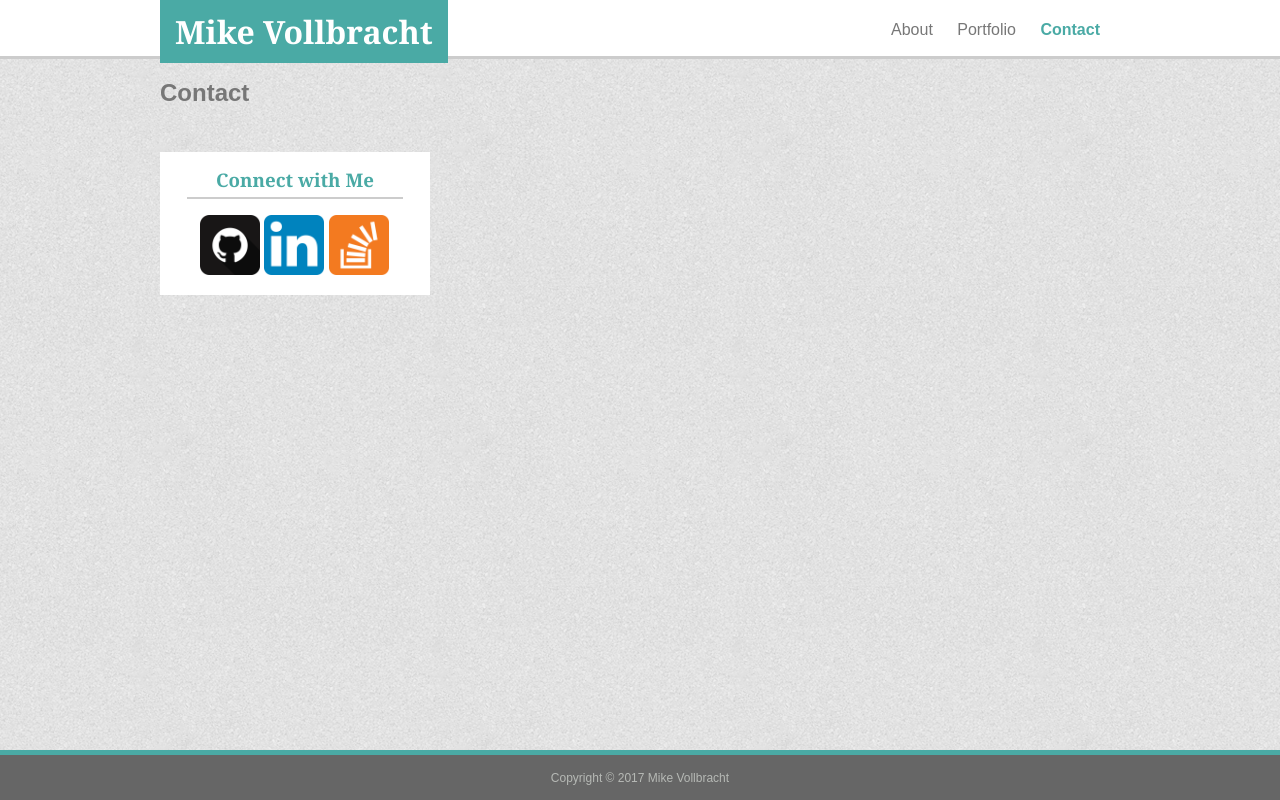
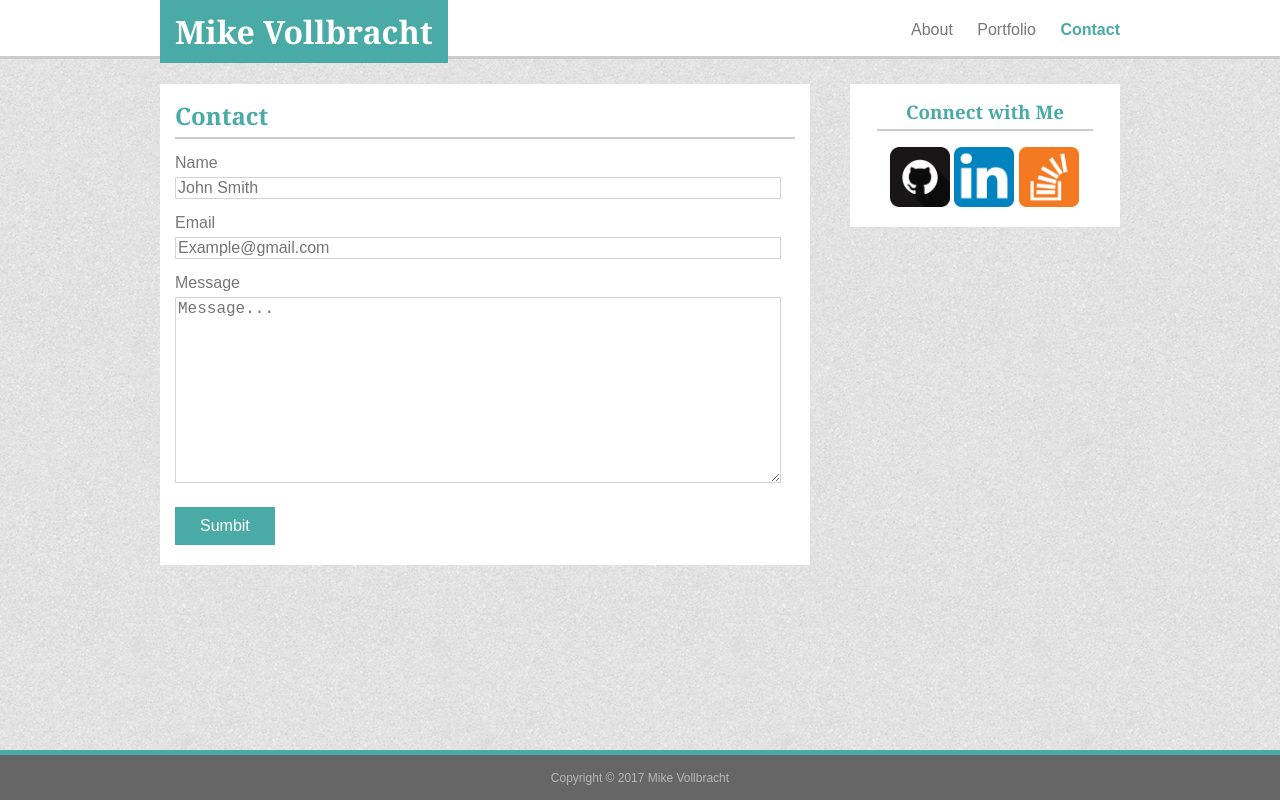
Before and after one commit to mikevollbracht/Basic-Portfolio, a plain HTML site: page contact.html in a window 1280 px wide. Drawn offline with Linux system fonts and the light colour scheme.

Commit message:
Contact page complete

```diff
--- a/assets/css/style.css
+++ b/assets/css/style.css
@@ -34,7 +34,7 @@ header h1 {
 
 header li {
 	display: inline-block;
-	margin: 5px 20px 0px 0px;
+	margin: 5px 0px 0px 20px;
 }
 
 header nav {
@@ -55,7 +55,7 @@ header .current a, header a:hover {
 
 
 /*About*/
-.about {
+.focus {
 	background-color: #ffffff;
 	width: 650px;
 	float: left;
@@ -63,11 +63,11 @@ header .current a, header a:hover {
 	margin-right: 40px;
 }
 
-.about p {
+.focus p {
 	margin: 15px;
 }
 
-.about h2 {
+.focus h2 {
 	padding-bottom: 5px;
 	margin: 15px;
 	border-bottom: solid 2px #cccccc;
@@ -82,7 +82,29 @@ header .current a, header a:hover {
 	margin: 0px 15px 15px 15px;
 }
 
-/*Contact*/
+/* Contact Page */
+
+.focus textarea, .focus form  {
+	margin: -10px 15px 0px 15px;
+
+}
+
+.focus textarea, .focus form input {
+	width: 600px;
+	font-size: 16px;
+	border: solid 1px #D3D3D3;
+}
+
+.button {
+	margin: 20px 15px;
+	padding: 10px 25px;
+	background-color: #4aaaa5;
+	border-style: none;
+	color: #fff;
+	font-size: 16px;
+}
+
+/*Connect With Me*/
 .contact {
 	width: 270px;
 	background-color: #ffffff;
--- a/contact.html
+++ b/contact.html
@@ -11,9 +11,9 @@
 	<header>
 		<div class="container">
 			<div id="title">
-				<h1>
-					Mike Vollbracht
-				</h1>
+
+				<h1>Mike Vollbracht</h1>
+
 			</div>
 
 			<nav>
@@ -28,16 +28,35 @@
 
 	<div class="main-content">
 		<div class="container">
-			<div class="forms">
-				<h2>
-					 Contact
-				</h2>
+			<div class="focus">
+
+				<h2>Contact</h2>
+
+
+				<p>Name</p>
+
+				<form>
+					<input type="text" name="name" placeholder="John Smith">
+				</form>
+
+				<p>Email</p>
+
+				<form>
+					<input type="email" name="email" placeholder="Example@gmail.com">
+				</form>
+
+				<p>Message</p>
+
+				<textarea name="message" placeholder="Message..." rows="10"></textarea>
+
+				<button type="submit" class="button">Sumbit</button>
+
 			</div>
 
 			<div class="contact">
-				<h3>
-					Connect with Me
-				</h3>
+
+				<h3>Connect with Me</h3>
+
 				<div class="icons">
 					<ul>
 						<li><a href="https://github.com/mikevollbracht"><img src="./assets/images/github.png" alt="github"></a></li>
@@ -51,9 +70,9 @@
 
 	<footer>
 		<div class="container">
-			<p>
-				Copyright &copy; 2017 Mike Vollbracht
-			</p>
+
+			<p>Copyright &copy; 2017 Mike Vollbracht</p>
+
 		</div>
 	</footer>
 </body>
```
Also changed, not shown: index.html (+11 -13 lines), portfolio.html (+13 -13 lines).
